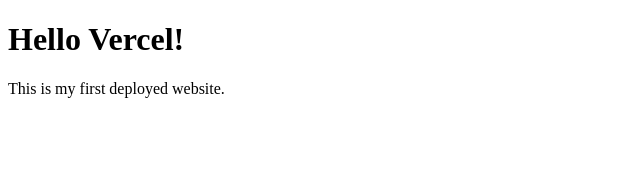
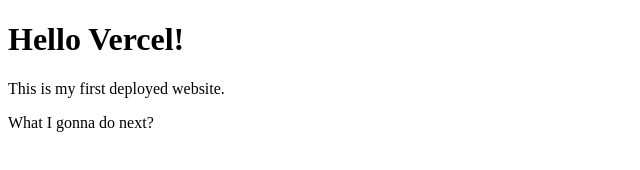
Before and after one commit to japhetoffice/my-first-vercel-app, a plain HTML site: page index.html in a window 1280 px wide. Shown: the whole page, without its empty margins (0-640 px from the left). Drawn offline with Linux system fonts and the light colour scheme.

Commit message:
Add a new paragraph to index.html

```diff
--- a/index.html
+++ b/index.html
@@ -10,6 +10,7 @@
 
   <h1>Hello Vercel!</h1>
   <p>This is my first deployed website.</p>
+  <p>What I gonna do next?</p>
 </body>
 </html>
 
```
